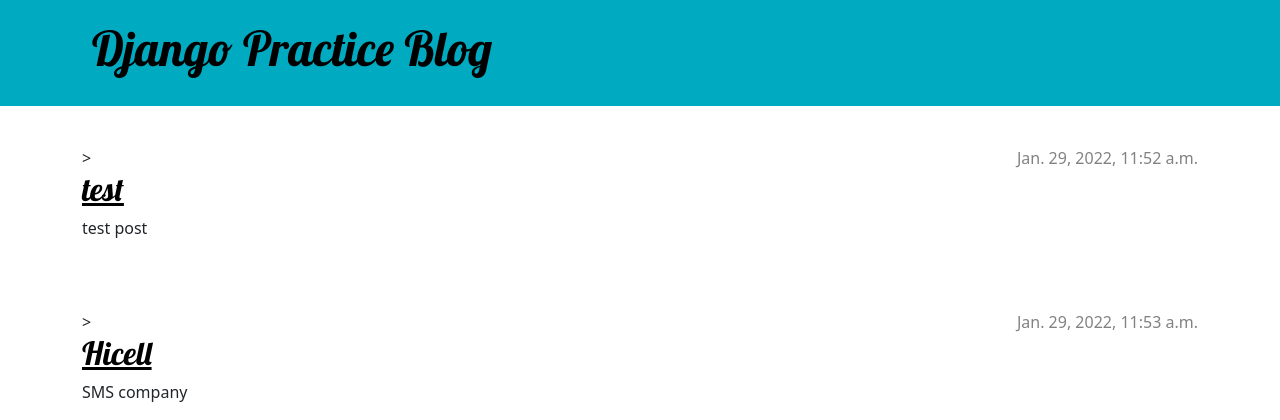
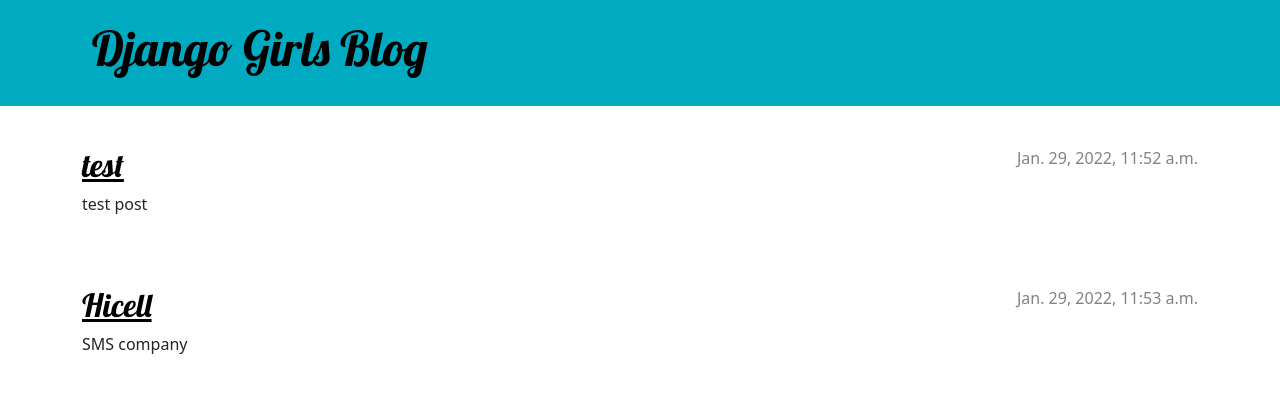
Before and after one commit to Marudogir/practiceDjango, a Django app: page / in a window 1280 px wide. Shown: the top 420 px of the page. Run offline with Django 3.2, Linux system fonts and the light colour scheme; data comes from the database, SQL or seed files in the repository.

Commit message:
# Add base template

```diff
--- /dev/null
+++ b/blog/templates/blog/base.html
@@ -0,0 +1,26 @@
+{% load static %}
+<!DOCTYPE html>
+<html>
+    <head>
+        <title>Django Girls blog</title>
+        <link rel="stylesheet" href="https://cdn.jsdelivr.net/npm/bootstrap@5.1.3/dist/css/bootstrap.min.css" integrity="sha384-1BmE4kWBq78iYhFldvKuhfTAU6auU8tT94WrHftjDbrCEXSU1oBoqyl2QvZ6jIW3" crossorigin="anonymous">
+        <link href='//fonts.googleapis.com/css?family=Lobster&subset=latin,latin-ext' rel='stylesheet' type='text/css'>
+        <link rel="stylesheet" href="{% static 'css/blog.css' %}">
+    </head>
+    <body>
+        <header class="page-header">
+          <div class="container">
+              <h1><a href="/">Django Girls Blog</a></h1>
+          </div>
+        </header>
+
+        <main class="container">
+            <div class="row">
+                <div class="col">
+                {% block content %}
+                {% endblock %}
+                </div>
+            </div>
+        </main>
+    </body>
+</html>
--- a/blog/templates/blog/post_list.html
+++ b/blog/templates/blog/post_list.html
@@ -1,32 +1,13 @@
-{% load static %}
-<!DOCTYPE html>
-<html>
-    <head>
-        <title>Django Practice blog</title>
-        <link rel="stylesheet" href="https://cdn.jsdelivr.net/npm/bootstrap@5.1.3/dist/css/bootstrap.min.css" integrity="sha384-1BmE4kWBq78iYhFldvKuhfTAU6auU8tT94WrHftjDbrCEXSU1oBoqyl2QvZ6jIW3" crossorigin="anonymous">
-        <link rel="stylesheet" href="{% static 'css/blog.css' %}">
-        <link href="//fonts.googleapis.com/css?family=Lobster&subset=latin,latin-ext" rel="stylesheet" type="text/css">
-    </head>
-    <body>
-        <header class="page-header">
-            <div class="container">
-                <h1><a href="/">Django Practice Blog</a></h1>
-            </div>
-        </header>
-        <main class="container">
-            <div class="row">
-                <div class="col">
+{% extends 'blog/base.html' %}
+
+{% block content %}
     {% for post in posts %}
         <article class="post">
             <time class="date">
                 {{ post.published_date }}
-                            </time>>
+            </time>
             <h2><a href="">{{ post.title }}</a></h2>
             <p>{{ post.text|linebreaksbr }}</p>
         </article>
     {% endfor %}
-                </div>
-            </div>
-        </main>
-    </body>
-</html>
+{% endblock %}
```
Lines whose indentation alone changed are shown as unchanged.
